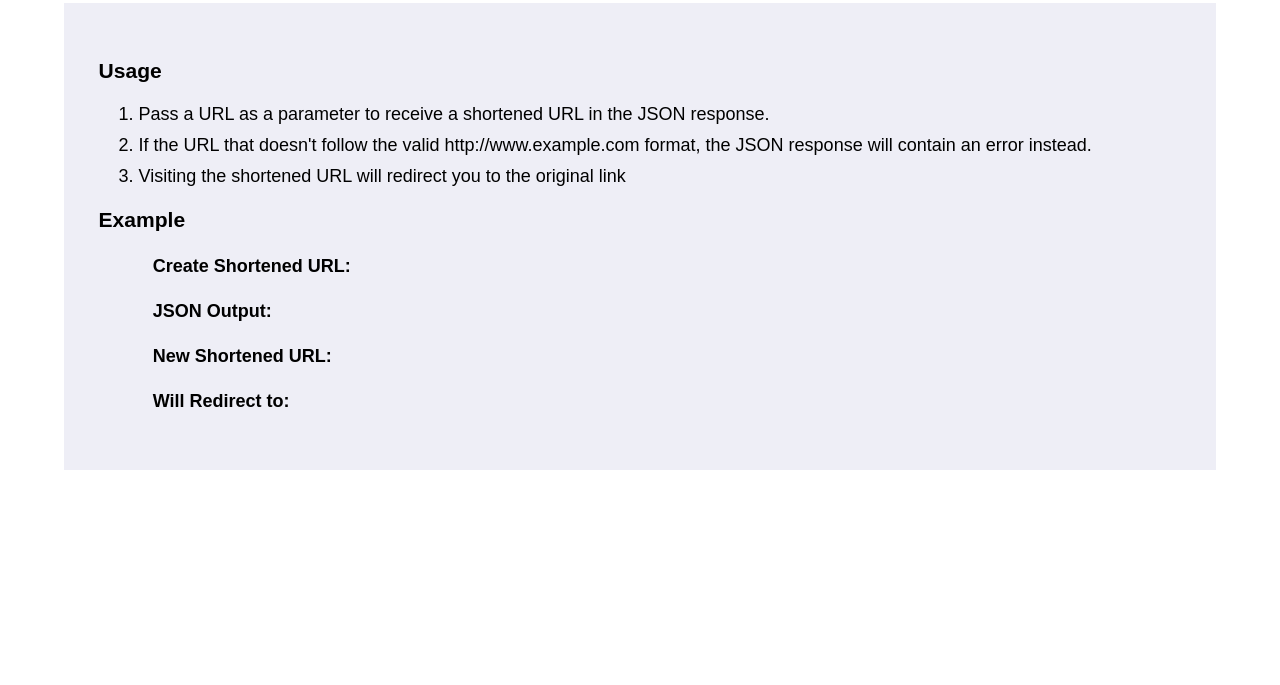
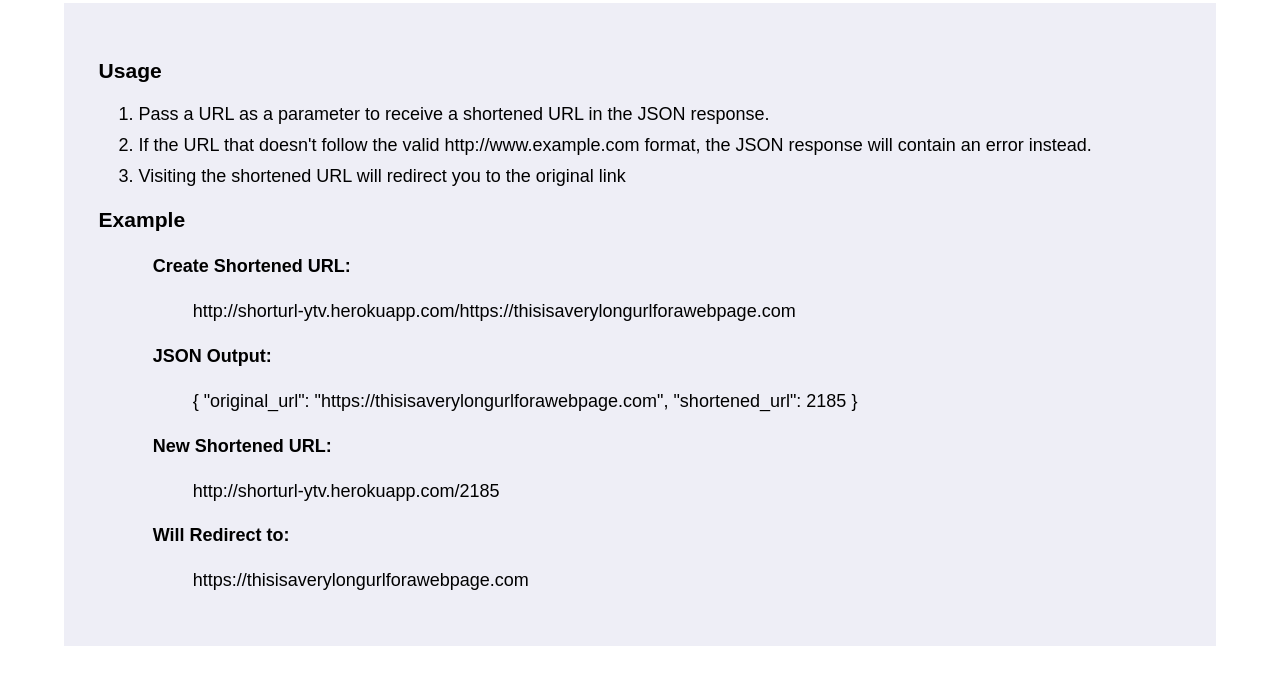
Before and after one commit to ytv/short-url, a website: page public/index.html in a window 1280 px wide. Shown: the part 87-772 px from the top of the page. Drawn offline with Linux system fonts and the light colour scheme.

Commit message:
Added in usage example

```diff
--- a/public/index.html
+++ b/public/index.html
@@ -20,25 +20,28 @@
             <section>
                 <h4>Create Shortened URL:</h4>
                 <ul>
-                    <!-- <li>http://timestamp-ytv.herokuapp.com/1467844008</li> -->
+                    http://shorturl-ytv.herokuapp.com/https://thisisaverylongurlforawebpage.com
                 </ul>
             </section>
             <section>
                 <h4>JSON Output:</h4>
                 <ul>
-                    <!-- <li>{"unix":1467844008,"natural":"June 6, 2016"}</li> -->
+                    {
+                        "original_url": "https://thisisaverylongurlforawebpage.com",
+                        "shortened_url": 2185
+                    }
                 </ul>
             </section>
             <section>
                 <h4>New Shortened URL:</h4>
                 <ul>
-                    <!-- <li>{"unix":1467844008,"natural":"June 6, 2016"}</li> -->
+                    http://shorturl-ytv.herokuapp.com/2185
                 </ul>
             </section>
             <section>
                 <h4>Will Redirect to:</h4>
                 <ul>
-                    <!-- <li>{"unix":1467844008,"natural":"June 6, 2016"}</li> -->
+                    https://thisisaverylongurlforawebpage.com
                 </ul>
             </section>
         </div>
```
